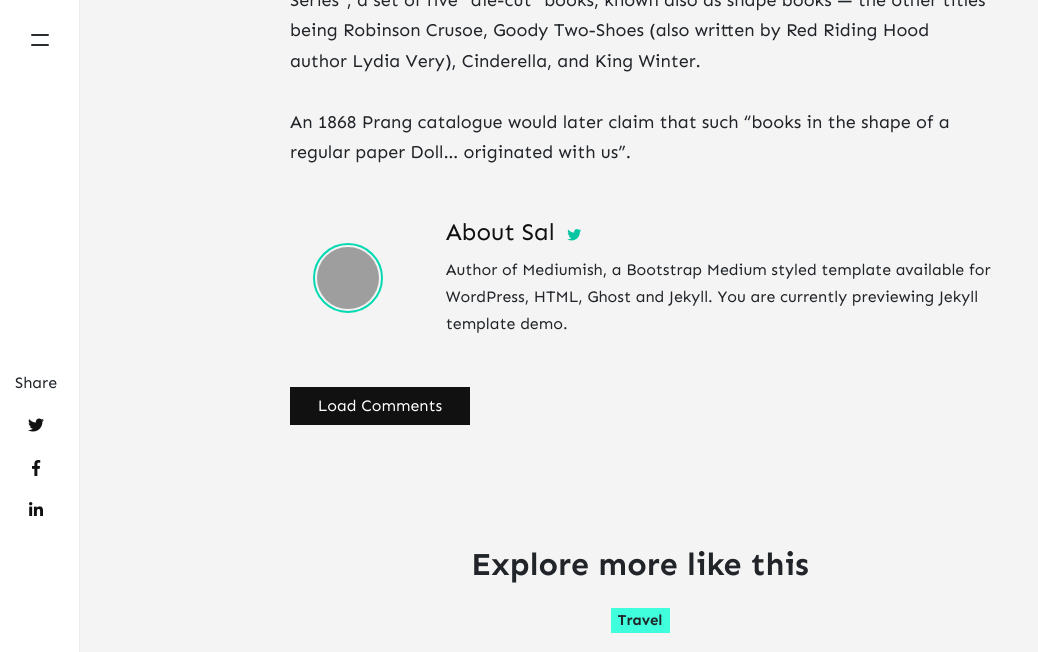
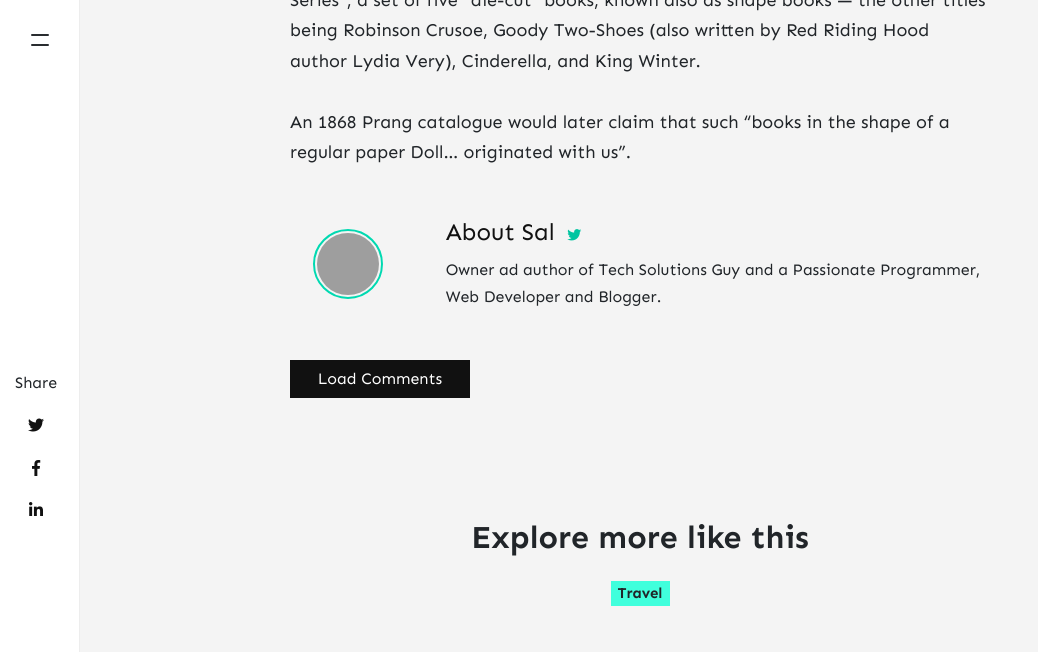
Before and after one commit to rbiswas-mirp/techsolutionsguy, a Jekyll site: the page built from _posts/2020-01-12-one-day-just-started-adventure.md, in a window 1280 px wide and 900 px high, scrolled down 1829 px, cut to the strip 0-652 px from the top of the window. Shown: the whole strip, without its empty margins (0-1038 px from the left). Built offline with Jekyll 4.4.1, drawn with Linux system fonts in a browser that asks for light colours; nearby versions of some CDN libraries; comment, search, counter and statistics services are not loaded; grey boxes are pictures that could not be loaded.

Commit message:
Update _config.yml

```diff
--- a/_config.yml
+++ b/_config.yml
@@ -10,7 +10,7 @@
 mailchimp-list: 'https://wowthemes.us11.list-manage.com/subscribe/post?u=8aeb20a530e124561927d3bd8&amp;id=8c3d2d214b'
 include: ["_pages"]
 permalink: /:title/
-email: wowthemesnet@gmail.com
+email: biswasrahul016@gmail.com
 
 # Authors
 authors:
@@ -19,9 +19,9 @@
     display_name: Sal
     gravatar: e56154546cf4be74e393c62d1ae9f9d4
     email: wowthemesnet@gmail.com
-    web: https://www.wowthemes.net/donate/
-    twitter: https://twitter.com/wowthemesnet
-    description: "Author of Mediumish, a Bootstrap Medium styled template available for WordPress, HTML, Ghost and Jekyll. You are currently previewing Jekyll template demo."
+    web: https://rahulbiswas.net
+    twitter: https://twitter.com/biswasrahul16
+    description: "Owner ad author of Tech Solutions Guy and a Passionate Programmer, Web Developer and Blogger."
   john:
     name: John
     display_name: John
```
